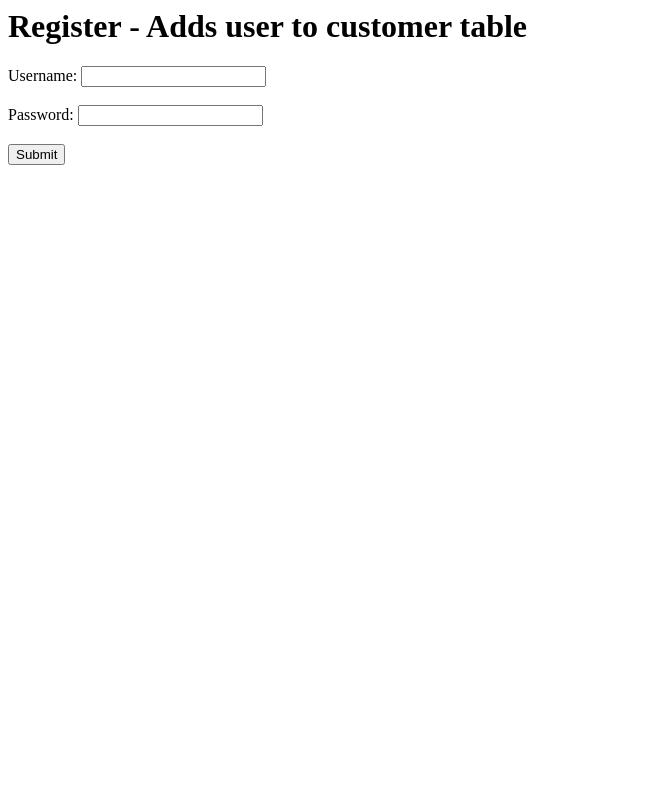
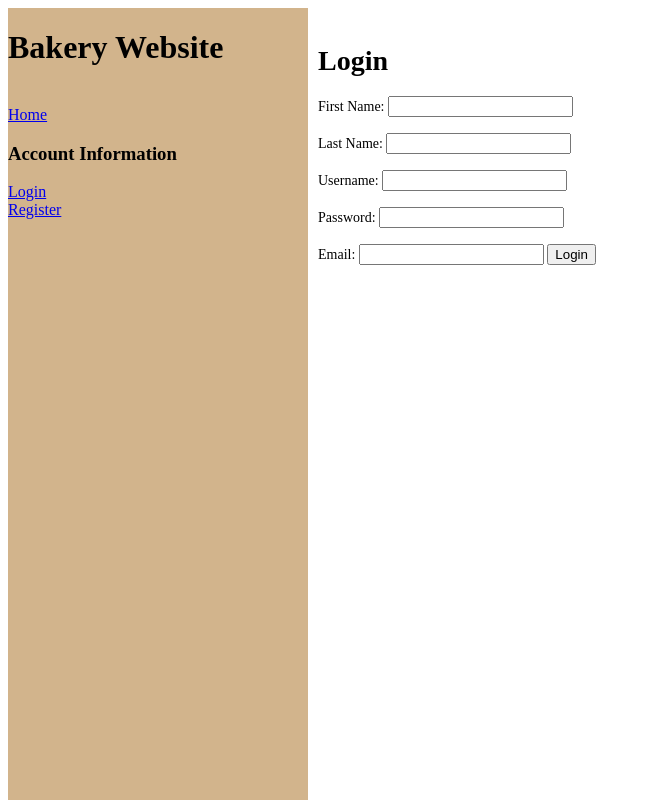
Before and after one commit to lucaslenard/bakery_website, a Flask app: page /register in a window 1280 px wide. Shown: the whole page, without its empty margins (0-651 px from the left). Run offline with Flask 2, Linux system fonts and the light colour scheme.

Commit message:
allow user registration

```diff
--- a/app.py
+++ b/app.py
@@ -26,14 +26,18 @@ def user_register():
     return render_template('register.html')
 
 
+@app.route('/logout')
+def user_logout():
+    session["username"] = ""
+    session.permanent = False
+    session['logged_in'] = False
+    return render_template('index.html')
+
+
 @app.route('/login_user', methods=['POST'])
 def login():
     username = request.form.get("username")
     password = request.form.get("password")
-    print(request.form)
-
-    print(username)
-    print(password)
 
     # Determine if the user exists
     query = f"SELECT username, password FROM users where username='{username}';"
@@ -52,6 +56,35 @@ def login():
     # Add in an error message that username or password was incorrect
 
     return render_template('index.html')
+
+
+@app.route('/register_user', methods=['POST'])
+def register():
+    first_name = request.form.get("first_name")
+    last_name = request.form.get("last_name")
+    username = request.form.get("username")
+    password = request.form.get("password")
+    email = request.form.get("email")
+
+    # Verify username isn't already in use
+    query = f"SELECT username FROM users where username='{username}';"
+    results = execute_query(query)
+    response = results.fetchall()
+
+    if len(response):
+        return render_template('index.html')
+    else:
+        admin = False
+        query = f"INSERT INTO users (first_name, last_name, username, password, email_address, admin) VALUES" \
+                f"('{first_name}', '{last_name}', '{username}', '{password}', '{email}', {admin});"
+
+        execute_query(query)
+
+        session.permanent = True
+        session['logged_in'] = True
+        session["username"] = username
+
+        return render_template('index.html')
 
 
 ####################################################################################
--- a/templates/register.html
+++ b/templates/register.html
@@ -1,14 +1,30 @@
+{% extends "sidebar.html" %}
 
+{% block content %}
 
-    <h1>Register - Adds user to customer table</h1>
-    <form class ="login_information" action method="POST" enctype="text/plain">
+<div class="add_customer_information">
+    <h1>Login</h1>
+    <form action="/register_user" method="POST">
+        <label>First Name:</label>
+        <input type="text" name="first_name" value>
+        <br>
+        <br>
+        <label>Last Name:</label>
+        <input type="text" name="last_name" value>
+        <br>
+        <br>
         <label for>Username:</label>
         <input type="text" name="username" value>
         <br>
         <br>
         <label for>Password:</label>
-        <input type="password" name="customer_password" value>
+        <input type="password" name="password" value>
         <br>
         <br>
-        <input type="submit" name>
+        <label for>Email:</label>
+        <input type="text" name="email" value>
+        <button type="submit" value="register" name="register">Login</button>
     </form>
+</div>
+
+{% endblock %}
--- a/templates/sidebar.html
+++ b/templates/sidebar.html
@@ -6,9 +6,11 @@
 
     <a href="/">Home</a>
     <p></p>
+
     <h3>Account Information</h3>
-    <a href="login">Login</a>
-    <a href="register">Register</a>
+    {% if session['logged_in'] %}
+        <h4>Logged in as {{session['username']}}</h4>
+        <a href="logout">Logout</a>
         <a href="payment_information">Saved Payment Information</a>
         <a href="address_information">Saved Address Information</a>
         <a href="previous_orders">Previous Orders</a>
@@ -31,5 +33,11 @@
         <a href="edit_orders">Edit Orders</a>
         <a href="edit_enrollments">Edit Enrollments</a>
 
+{% else %}
+        <a href="login">Login</a>
+        <a href="register">Register</a>
+        <p></p>
+
+{% endif %}
 
 {% endblock %}
```
Lines whose indentation alone changed are shown as unchanged.
